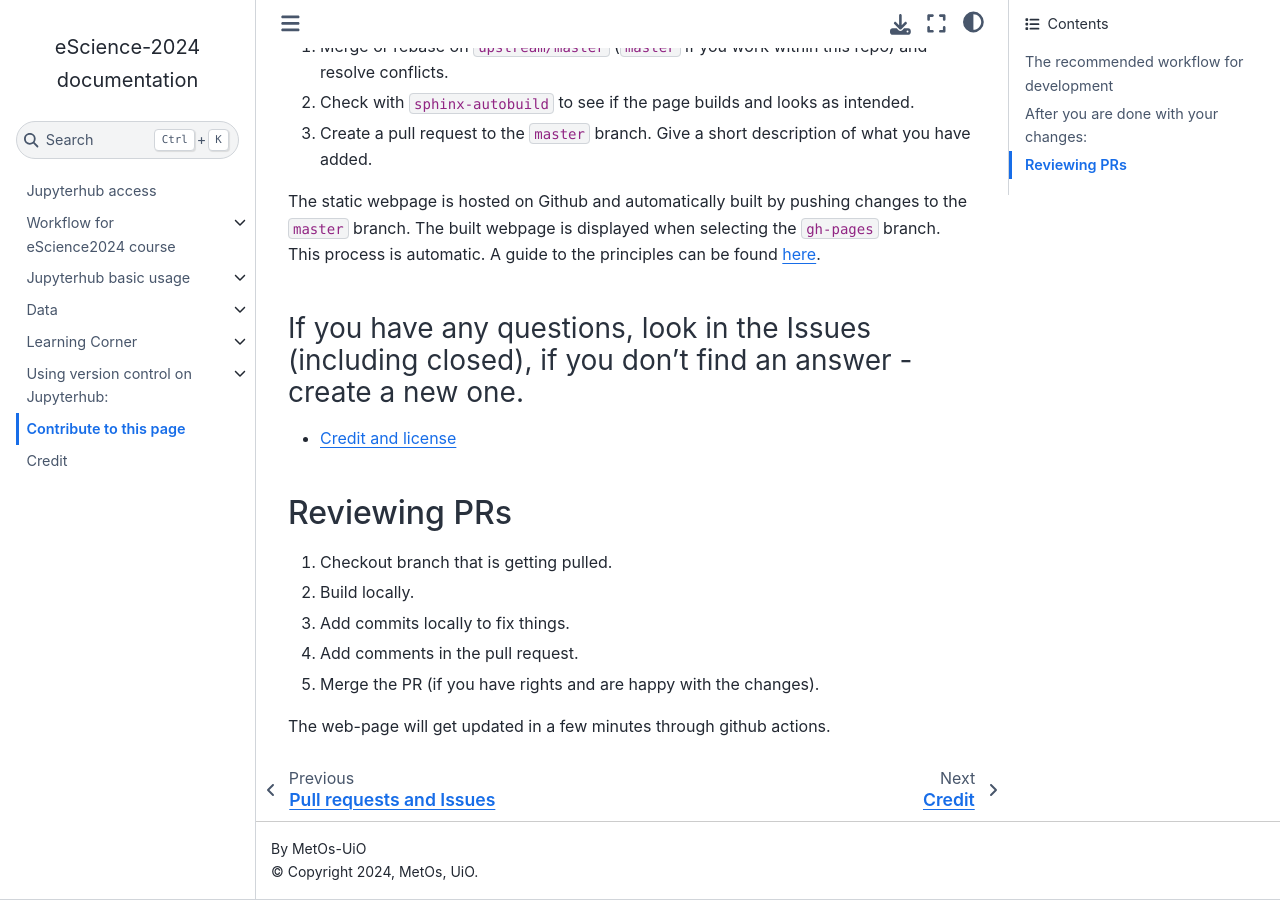
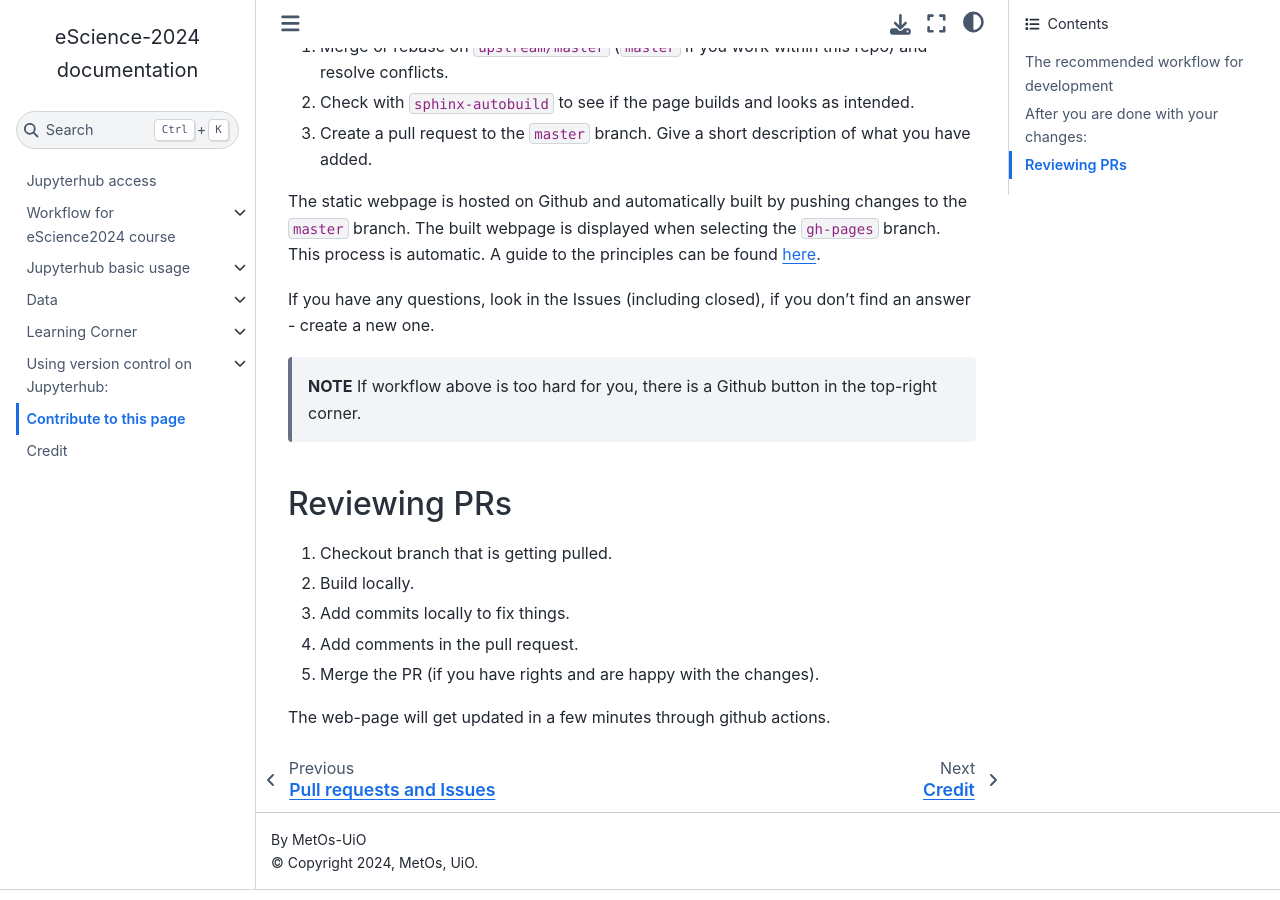
Before and after one commit to MetOs-UiO/eScience2024, a Sphinx documentation site: the page built from docs/contrib.md, in a window 1280 px wide and 900 px high, scrolled down 953 px. Built offline with Sphinx 7.4.7 and the Sphinx Book theme 1.1.4, drawn with Linux system fonts in a browser that asks for light colours.

Commit message:
Update rules with contrib

```diff
--- a/docs/contrib.md
+++ b/docs/contrib.md
@@ -26,9 +26,10 @@ Using venv or conda is highly recommended. Also, when you are pulling from `mast
 
 The static webpage is hosted on Github and automatically built by pushing changes to the `master` branch. The built webpage is displayed when selecting the `gh-pages` branch. This process is automatic. A guide to the principles can be found [here](https://pythonrepo.com/repo/executablebooks-sphinx-autobuild-python-documentation).
 
-### If you have any questions, look in the Issues (including closed), if you don't find an answer - create a new one.
+ If you have any questions, look in the Issues (including closed), if you don't find an answer - create a new one.
 
-- [Credit and license](https://metos-uio.github.io/sphinx-docs-example/license/)
+> **NOTE** If workflow above is too hard for you, there is a Github button in the top-right corner.
+
 
 
 ## Reviewing PRs
--- a/docs/course_workflow/rules.rst
+++ b/docs/course_workflow/rules.rst
@@ -9,4 +9,4 @@ Basic Rules for the course
   #. Do not store data in that folder unless it is \< 10 Mb. See :doc:`Sharing Data <./data>`.
   #. Do not download large number of files/large datasets into your home directory.
   #. Do not try to make files in the read-only folders (you will get errors on save). Mind where your File browser is when making new notebook/starting new Launcher.
-  #. Make issues in this repo,
+  #. Make issues in this repo, See :doc:`Contribute to this page <../contrib>`.
```
